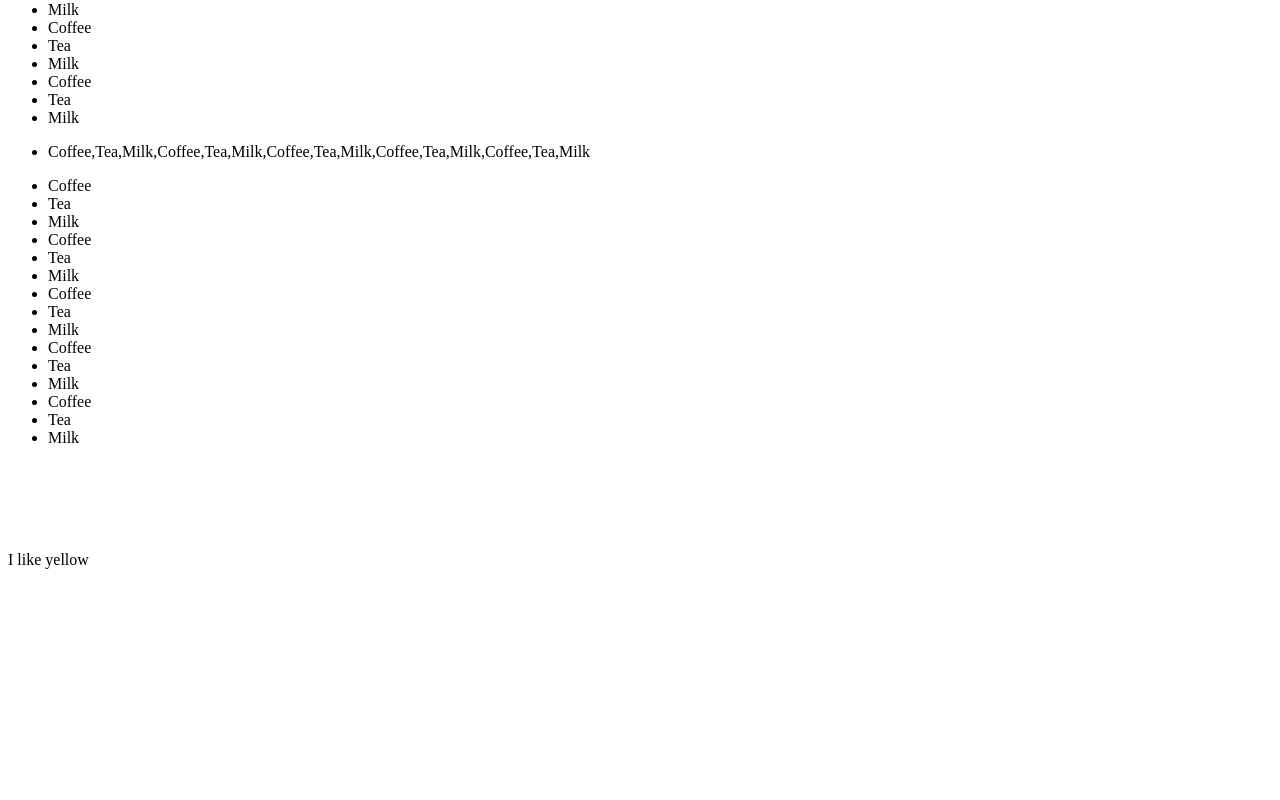
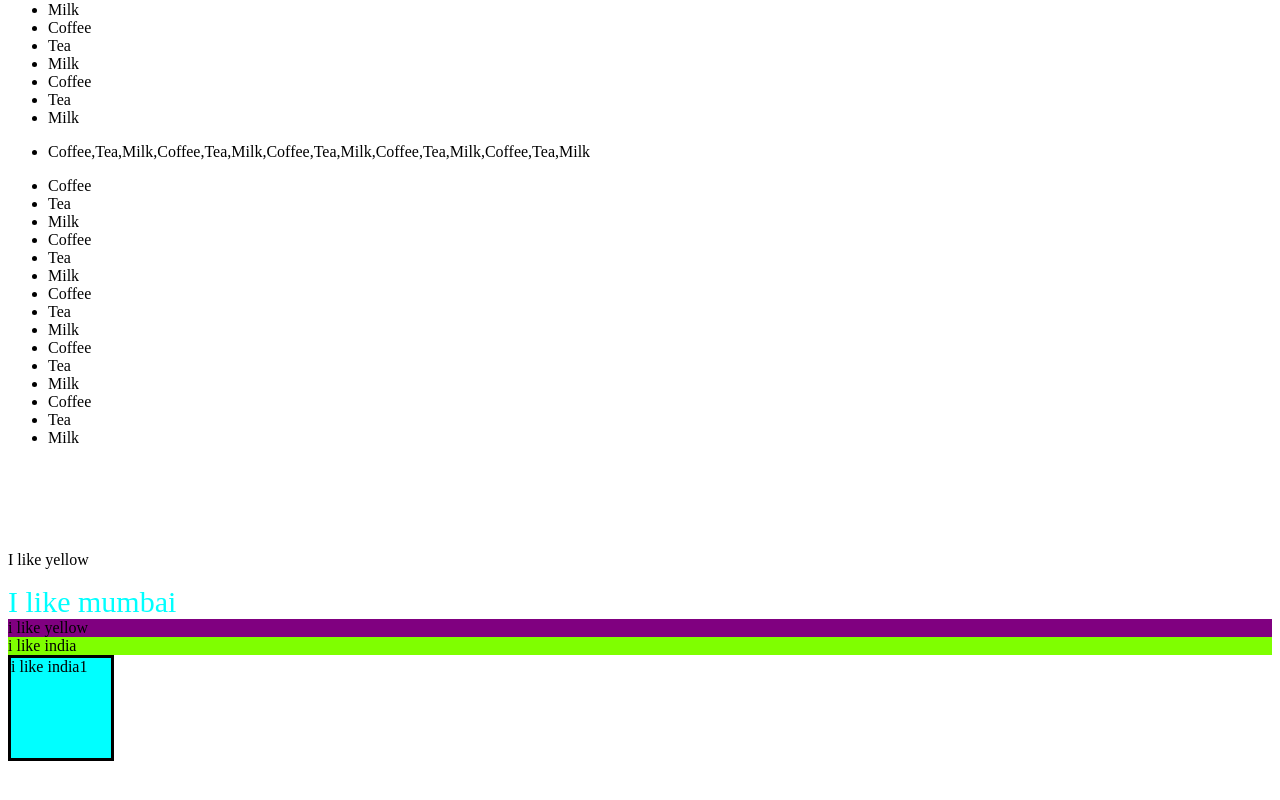
Before and after one commit to AnkushMore100/Javascript, an Angular app in the folder Angular Project/myApplication/: page /directive in a window 1280 px wide. Shown: the part 282-1082 px from the top of the page. Before the commit the page ends 867 px from the top, so only its background shows below. Built offline with nearby package versions, Linux system fonts and the light colour scheme.

Commit message:
Attribute Directive

```diff
--- a/Angular Project/myApplication/src/app/directive/directive.component.css
+++ b/Angular Project/myApplication/src/app/directive/directive.component.css
@@ -3,3 +3,10 @@
     width: 100px;
     border: 3px solid black;
     background-color: aqua}
+
+    .div-container1{
+        background-color: chartreuse;
+    }
+    .div-container2{
+        background-color: red;
+    }
--- a/Angular Project/myApplication/src/app/directive/directive.component.html
+++ b/Angular Project/myApplication/src/app/directive/directive.component.html
@@ -40,3 +40,17 @@
     <p *ngSwitchCase="'purple'"> I like {{color}}</p>
     <p *ngSwitchDefault>i don't like color</p>
     </div>
+
+    <div style="color: aqua;font-size: 30px;">I like mumbai</div>
+
+    <div [ngStyle]="{backgroundColor : getColor()}">i like yellow</div>
+
+
+    <div class="div-container1">i like india</div>
+    <div [class.div-container2]="journey=='admin'">
+    <div [class.div-container1]="journey=='owner'">
+    <div [class.div-container]="journey=='user'">i like india1</div>
+
+
+
+<br><br><br><br><br>
--- a/Angular Project/myApplication/src/app/directive/directive.component.ts
+++ b/Angular Project/myApplication/src/app/directive/directive.component.ts
@@ -6,7 +6,9 @@ import { Component } from '@angular/core';
   styleUrls: ['./directive.component.css']
 })
 export class DirectiveComponent {
-  color = "yellow"
+  color = "yellow";
+  bgColorName : any = 'purple';
+  journey:any = 'user'
 // Angular 8 directives can be classified in 3 categories based on how they behave:
 
 // Component Directives
@@ -43,4 +45,8 @@ this.showDiv = !this.showDiv;
 }
 listItem = ["Coffee","Tea","Milk","Coffee","Tea","Milk","Coffee","Tea","Milk","Coffee","Tea","Milk","Coffee","Tea","Milk",]
 
+
+getColor(){
+  return this.bgColorName
 }
+}
```
